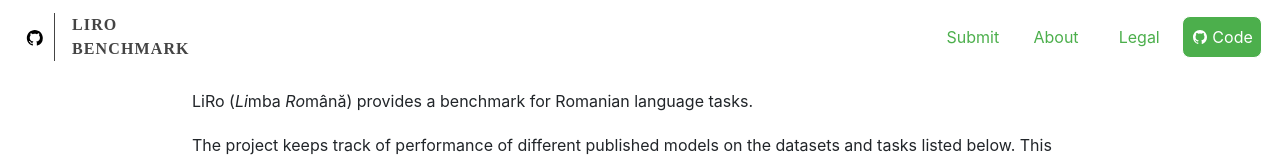
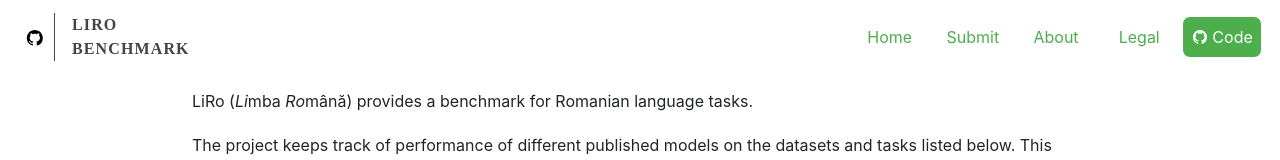
Before and after one commit to LiroBenchmark/LiroBenchmark.github.io, a React (Create React App) app: page / in a window 1280 px wide. Shown: the top 160 px of the page. Built offline with nearby package versions, Linux system fonts and the light colour scheme.

Commit message:
Added Home button

```diff
--- a/src/Components/Header.js
+++ b/src/Components/Header.js
@@ -18,6 +18,7 @@ const Header = () => (
       </Navbar.Brand>
     </div>
     <Nav className="justify-content-end">
+      <Nav.Link href="/ro_benchmark_leaderboard">Home</Nav.Link>
       <Nav.Link href={UrlBuilder.submitPageUrl}>Submit</Nav.Link>
       <Nav.Link href={UrlBuilder.aboutPageUrl}>About</Nav.Link>
       <Nav.Link href={UrlBuilder.termsPageUrl}>Legal</Nav.Link>
```
